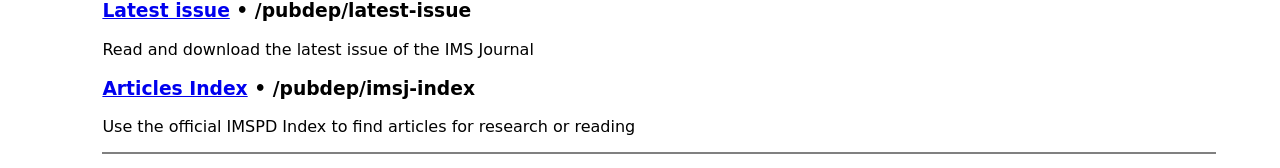
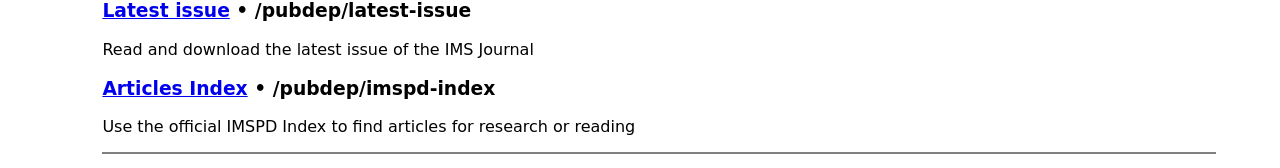
Before and after one commit to imsresearch/ims-website, a React (Vite) app: page /pubdep in a window 1280 px wide. Shown: the part 437-605 px from the top of the page. Built offline with nearby package versions, Linux system fonts and the light colour scheme.

Commit message:
Update publishing-dept.jsx

```diff
--- a/src/pages/publishing-dept.jsx
+++ b/src/pages/publishing-dept.jsx
@@ -38,7 +38,7 @@
                         Read and download the latest issue of the IMS Journal
                     </p>
                     <h3>
-                        <a href="/pubdep/imspd-index">Articles Index</a> • /pubdep/imsj-index
+                        <a href="/pubdep/imspd-index">Articles Index</a> • /pubdep/imspd-index
                     </h3>
                     <p>
                         Use the official IMSPD Index to find articles for research or reading
```
